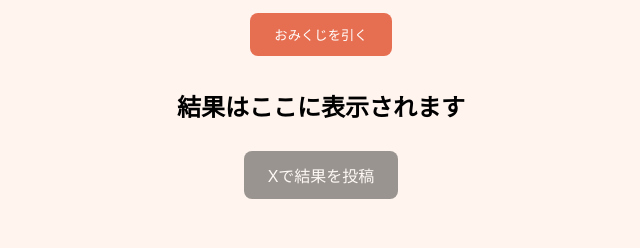
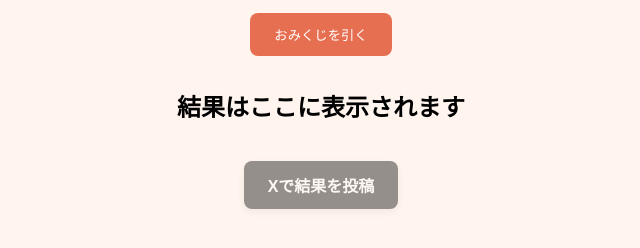
Before and after one commit to kt-sgsh/omikuji.github.io, a plain HTML site: page index.html in a window 1280 px wide. Shown: the part 184-432 px from the top of the page, without its empty margins (319-959 px from the left). Drawn offline with Linux system fonts and the light colour scheme.

Commit message:
Add files via upload

```diff
--- a/index.html
+++ b/index.html
@@ -4,8 +4,8 @@
   <meta charset="UTF-8">
   <meta name="viewport" content="width=device-width, initial-scale=1.0">
   <title>ワンクリックおみくじ</title>
-  <link rel="stylesheet" href="style.css">
-  <script src="script.js" defer></script>
+  <link rel="stylesheet" href="style.css?v=2">
+  <script src="script.js?v=2" defer></script>
 </head>
 <body>
   <main>
--- a/style.css
+++ b/style.css
@@ -46,3 +46,19 @@ button:active { transform: scale(0.95); }
 @media (prefers-reduced-motion: reduce) {
   .share-button { transition: none; }
 }
+
+/* 投稿リンクをボタンとしてわかりやすくする */
+#share.share-button {
+  display: inline-block;
+  background-color: #171717;
+  color: #ffffff;
+  font-weight: bold;
+  margin-top: 14px;
+  box-shadow: 0 3px 10px rgba(0,0,0,.12);
+}
+#share.share-button.disabled {
+  opacity: .45;
+  cursor: not-allowed;
+}
+#share.share-button:not(.disabled) { cursor: pointer; }
+#share.share-button:not(.disabled):hover { background-color: #333; }
```
